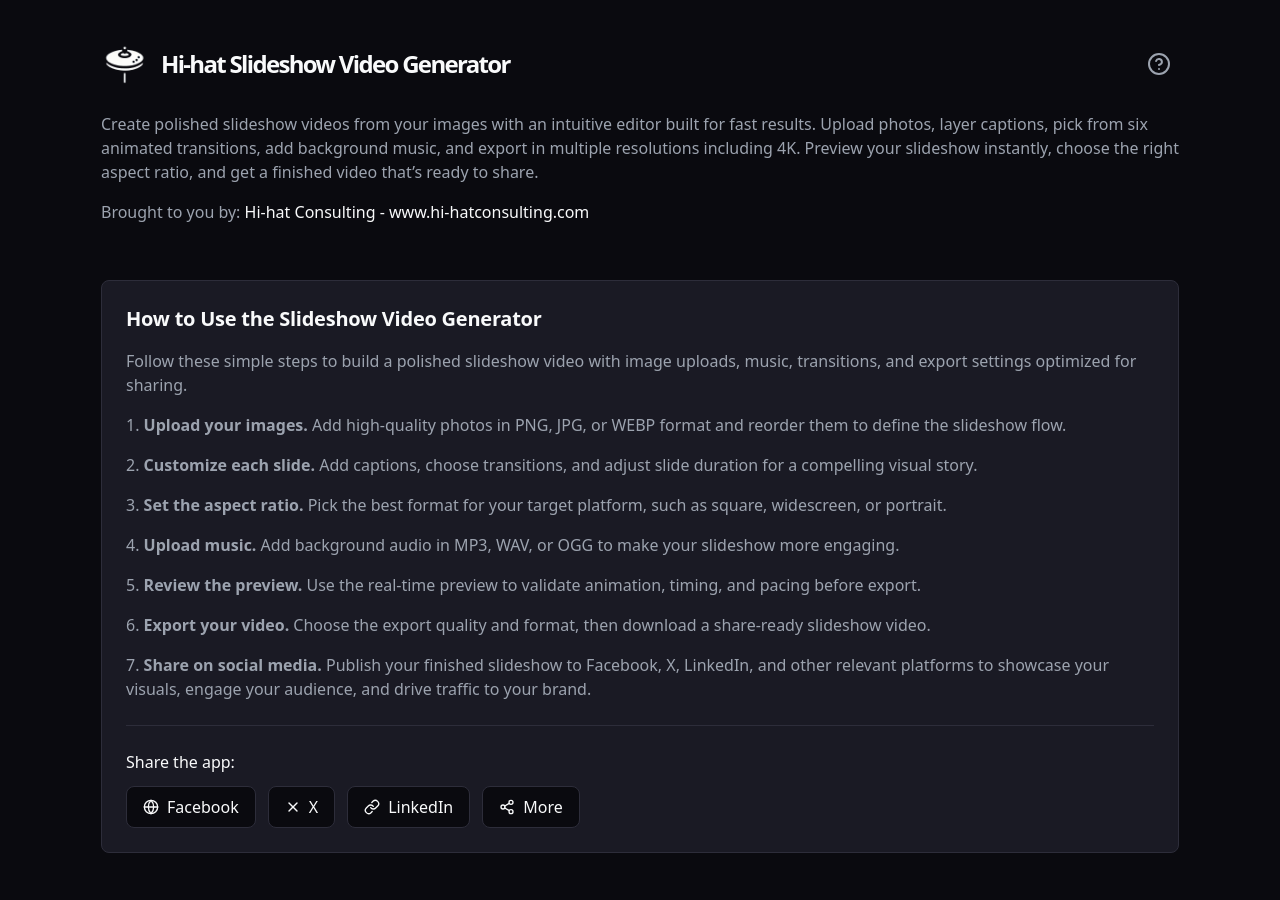
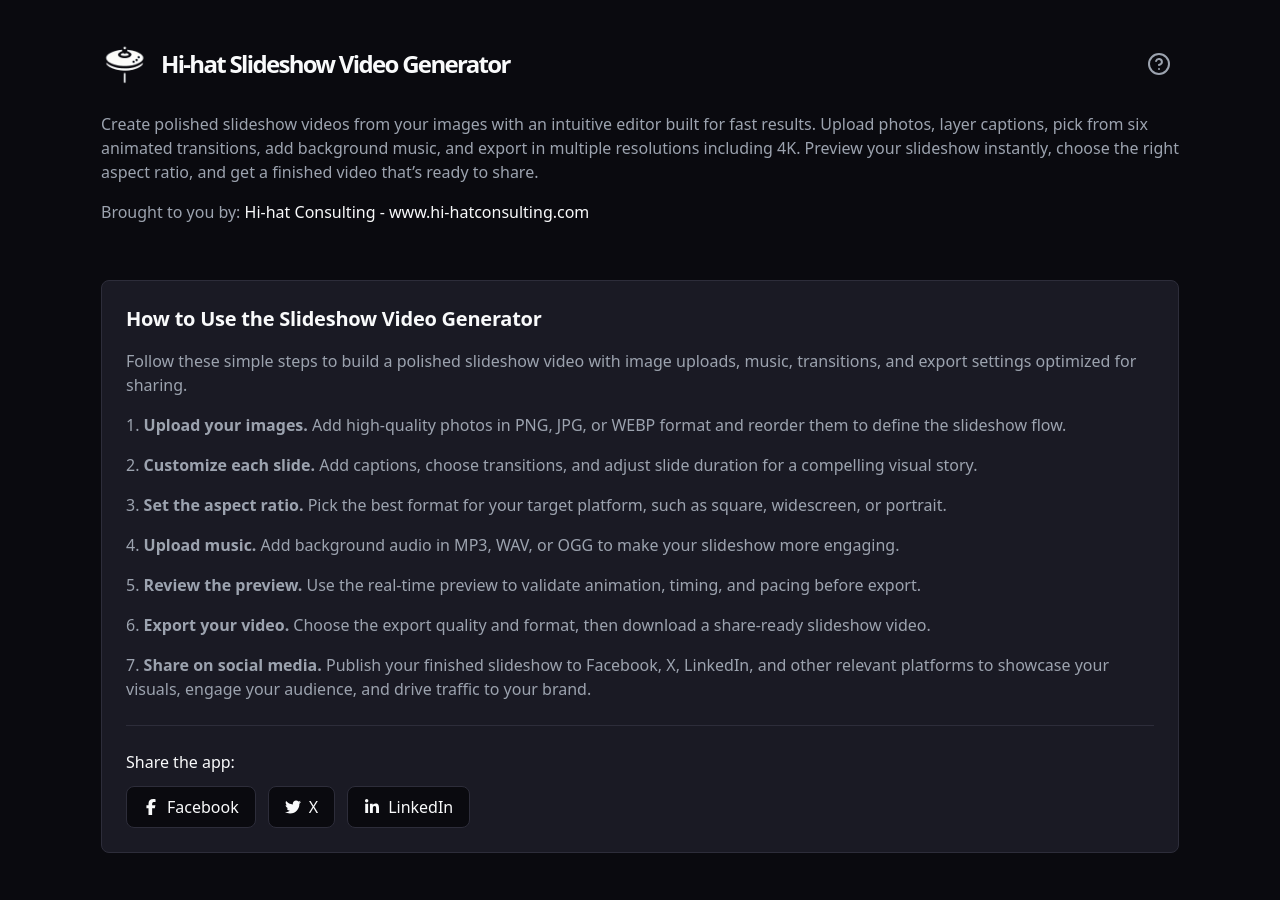
Before and after one commit to turnermike/hi-hat-slideshow, a React (Vite) app: page / in a window 1280 px wide. Shown: the top 900 px of the page. Built offline with nearby package versions, Linux system fonts and the light colour scheme.

Commit message:
new share buttons

```diff
--- a/package.json
+++ b/package.json
@@ -16,6 +16,9 @@
   },
   "dependencies": {
     "@ffmpeg-installer/ffmpeg": "^1.1.0",
+    "@fortawesome/fontawesome-svg-core": "^7.2.0",
+    "@fortawesome/free-brands-svg-icons": "^7.2.0",
+    "@fortawesome/react-fontawesome": "^3.3.0",
     "@remotion/bundler": "^4.0.441",
     "@remotion/player": "^4.0.441",
     "@remotion/renderer": "^4.0.441",
--- a/src/App.tsx
+++ b/src/App.tsx
@@ -1,5 +1,7 @@
 import React from 'react';
-import { Globe, HelpCircle, Link, Share2, X } from 'lucide-react';
+import { HelpCircle } from 'lucide-react';
+import { FontAwesomeIcon } from '@fortawesome/react-fontawesome';
+import { faFacebookF, faLinkedinIn, faTwitter } from '@fortawesome/free-brands-svg-icons';
 import './App.css';
 import { UploadZone } from '@/components/UploadZone/UploadZone';
 import { ImagePreview } from '@/components/UploadZone/ImagePreview';
@@ -77,41 +79,16 @@ function App() {
             <div className="mt-6 border-t border-dark-border pt-6">
               <p className="text-text-primary font-medium mb-3">Share the app:</p>
               <div className="flex flex-wrap gap-3">
-                <a
-                  href={`https://www.facebook.com/sharer/sharer.php?u=${shareUrl}`}
-                  target="_blank"
-                  rel="noopener noreferrer"
-                  className="inline-flex items-center gap-2 rounded-lg border border-dark-border bg-dark-bg px-4 py-2 text-text-primary hover:bg-dark-border transition-colors"
-                >
-                  <Globe className="w-4 h-4" />
+                <a href={`https://www.facebook.com/sharer/sharer.php?u=${shareUrl}`} target="_blank" rel="noopener noreferrer" className="inline-flex items-center gap-2 rounded-lg border border-dark-border bg-dark-bg px-4 py-2 text-text-primary hover:bg-dark-border transition-colors">
+                  <FontAwesomeIcon icon={faFacebookF} className="w-4 h-4" />
                   Facebook
                 </a>
-                <a
-                  href={`https://twitter.com/intent/tweet?text=${shareText}&url=${shareUrl}`}
-                  target="_blank"
-                  rel="noopener noreferrer"
-                  className="inline-flex items-center gap-2 rounded-lg border border-dark-border bg-dark-bg px-4 py-2 text-text-primary hover:bg-dark-border transition-colors"
-                >
-                  <X className="w-4 h-4" />
-                  X
+                <a href={`https://twitter.com/intent/tweet?text=${shareText}&url=${shareUrl}`} target="_blank" rel="noopener noreferrer" className="inline-flex items-center gap-2 rounded-lg border border-dark-border bg-dark-bg px-4 py-2 text-text-primary hover:bg-dark-border transition-colors">
+                  <FontAwesomeIcon icon={faTwitter} className="w-4 h-4" />X
                 </a>
-                <a
-                  href={`https://www.linkedin.com/sharing/share-offsite/?url=${shareUrl}`}
-                  target="_blank"
-                  rel="noopener noreferrer"
-                  className="inline-flex items-center gap-2 rounded-lg border border-dark-border bg-dark-bg px-4 py-2 text-text-primary hover:bg-dark-border transition-colors"
-                >
-                  <Link className="w-4 h-4" />
+                <a href={`https://www.linkedin.com/sharing/share-offsite/?url=${shareUrl}`} target="_blank" rel="noopener noreferrer" className="inline-flex items-center gap-2 rounded-lg border border-dark-border bg-dark-bg px-4 py-2 text-text-primary hover:bg-dark-border transition-colors">
+                  <FontAwesomeIcon icon={faLinkedinIn} className="w-4 h-4" />
                   LinkedIn
-                </a>
-                <a
-                  href={`https://twitter.com/intent/tweet?text=${shareText}&url=${shareUrl}`}
-                  target="_blank"
-                  rel="noopener noreferrer"
-                  className="inline-flex items-center gap-2 rounded-lg border border-dark-border bg-dark-bg px-4 py-2 text-text-primary hover:bg-dark-border transition-colors"
-                >
-                  <Share2 className="w-4 h-4" />
-                  More
                 </a>
               </div>
             </div>
```
Also changed, not shown: 1 other file (tests, documents, lock files or other folders).
